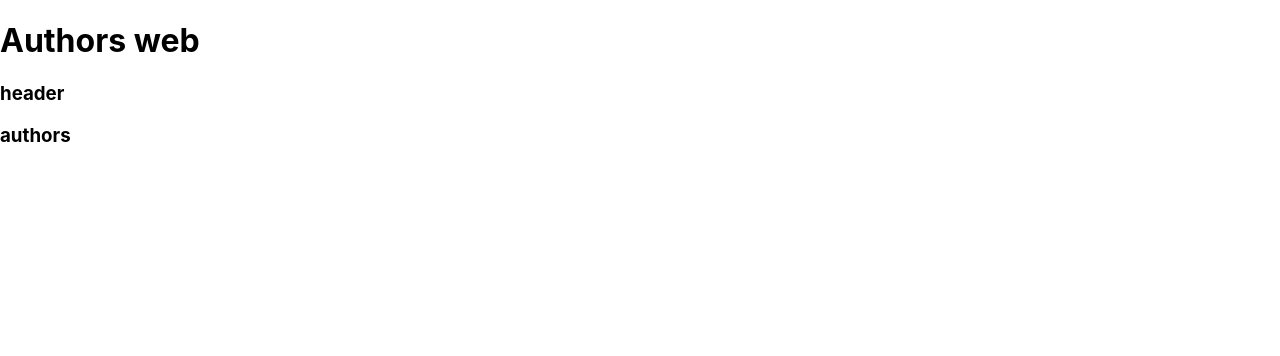
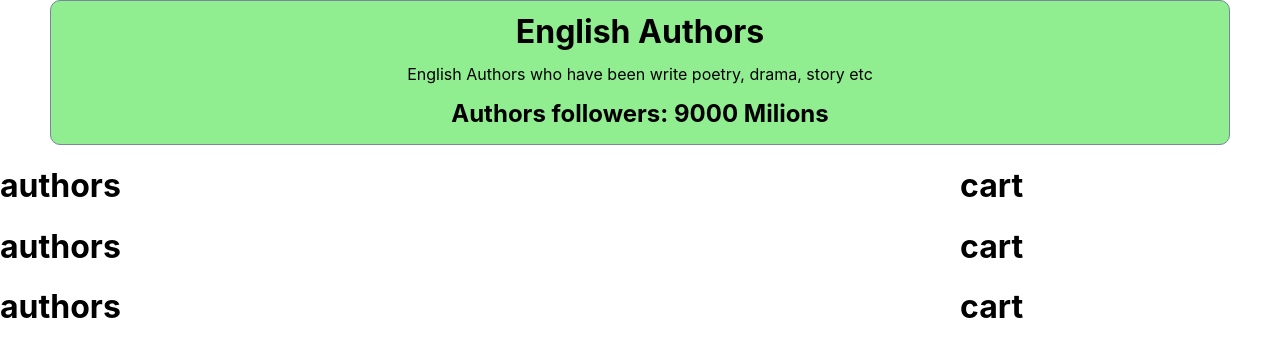
Before and after one commit to sanaul01/book-author, a React (Create React App) app: page / in a window 1280 px wide. Shown: the top 356 px of the page. Built offline with nearby package versions, Linux system fonts and the light colour scheme.

Commit message:
header added

```diff
--- a/src/App.css
+++ b/src/App.css
@@ -1,4 +1,5 @@
 .App {
+
   text-align: center;
 }
 
--- a/src/App.js
+++ b/src/App.js
@@ -5,8 +5,7 @@ import Authors from './Components/Authors/Authors';
 
 function App() {
   return (
-    <div>
-      <h1>Authors web</h1>
+    <div className="app">
       <Header></Header>
       <Authors></Authors>
     </div>
--- a/src/Components/Authors/Authors.css
+++ b/src/Components/Authors/Authors.css
@@ -0,0 +1,4 @@
+.container{
+    display: grid;
+    grid-template-columns: 3fr 1fr;
+}
--- a/src/Components/Authors/Authors.js
+++ b/src/Components/Authors/Authors.js
@@ -3,8 +3,18 @@ import './Authors.css'
 
 const Authors = () => {
     return (
-        <div>
-            <h3>authors</h3>
+        <div className="container">
+            <div className="authors-container">
+                <h1>authors</h1>
+                <h1>authors</h1>
+                <h1>authors</h1>
+
+            </div>
+            <div className="cart-container">
+                <h1>cart</h1>
+                <h1>cart</h1>
+                <h1>cart</h1>
+            </div>
         </div>
     );
 };
--- a/src/Components/Header/Header.css
+++ b/src/Components/Header/Header.css
@@ -0,0 +1,9 @@
+.header{
+    text-align: center;
+    justify-content: center;
+    border: 1px solid lightslategray;
+    line-height: 20px;
+    margin-inline: 50px;
+    border-radius: 10px;
+    background-color: lightgreen;
+}
--- a/src/Components/Header/Header.js
+++ b/src/Components/Header/Header.js
@@ -2,8 +2,10 @@ import React from 'react';
 import './Header.css'
 const Header = () => {
     return (
-        <div>
-            <h3>header</h3>
+        <div className="header">
+            <h1>English Authors</h1>
+            <p>English Authors who have been write poetry, drama, story etc</p>
+            <h2>Authors followers: 9000 Milions</h2>
         </div>
     );
 };
```
